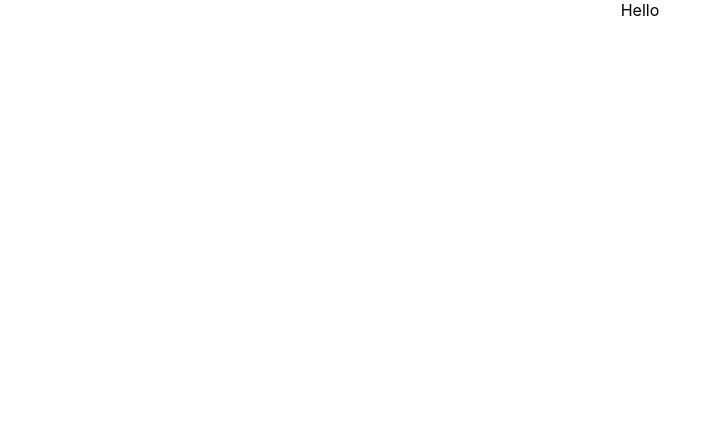
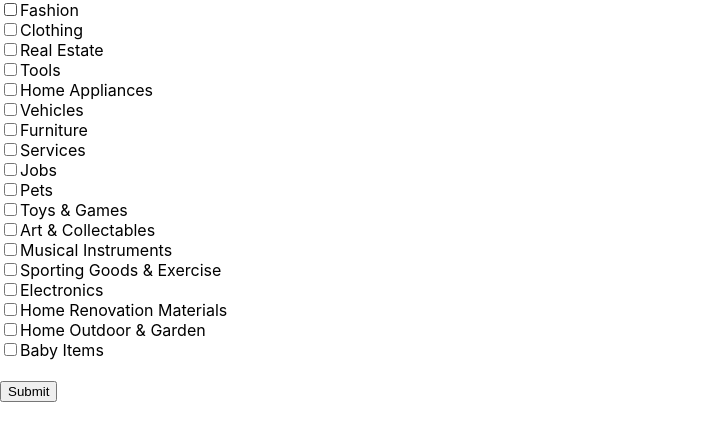
Before and after one commit to Nyakuma101/kijiji-kweens, a React (Create React App) app: page /surveypage in a window 1280 px wide. Shown: the top 440 px of the page, without its empty margins (0-722 px from the left). Built offline with nearby package versions, Linux system fonts and the light colour scheme.

Commit message:
added survey page and app.js routes

```diff
--- a/package.json
+++ b/package.json
@@ -8,7 +8,9 @@
     "@testing-library/user-event": "^13.5.0",
     "react": "^18.2.0",
     "react-dom": "^18.2.0",
+    "react-router-dom": "^6.22.0",
     "react-scripts": "5.0.1",
+    "sass": "^1.71.0",
     "web-vitals": "^2.1.4"
   },
   "scripts": {
--- a/src/App.css
+++ /dev/null
@@ -1,38 +0,0 @@
-.App {
-  text-align: center;
-}
-
-.App-logo {
-  height: 40vmin;
-  pointer-events: none;
-}
-
-@media (prefers-reduced-motion: no-preference) {
-  .App-logo {
-    animation: App-logo-spin infinite 20s linear;
-  }
-}
-
-.App-header {
-  background-color: #282c34;
-  min-height: 100vh;
-  display: flex;
-  flex-direction: column;
-  align-items: center;
-  justify-content: center;
-  font-size: calc(10px + 2vmin);
-  color: white;
-}
-
-.App-link {
-  color: #61dafb;
-}
-
-@keyframes App-logo-spin {
-  from {
-    transform: rotate(0deg);
-  }
-  to {
-    transform: rotate(360deg);
-  }
-}
--- a/src/App.js
+++ b/src/App.js
@@ -1,7 +1,15 @@
-import "./App.css";
+import "./App.scss";
+import { BrowserRouter, Routes, Route } from "react-router-dom";
+import SurveyPage from "./pages/SurveyPage/SurveyPage.js";
 
 function App() {
-  return <div className="App">Hello</div>;
+  return (
+    <BrowserRouter>
+      <Routes>
+        <Route path="/surveypage" element={<SurveyPage />} />
+      </Routes>
+    </BrowserRouter>
+  );
 }
 
 export default App;
--- /dev/null
+++ b/src/App.scss
@@ -0,0 +1,4 @@
+@use "./styles/colors" as *;
+@use "./styles/fonts" as *;
+@use "./styles/mixins" as *;
+@use "./styles/global.scss" as *;
--- a/src/pages/SurveyPage/SurveyPage.js
+++ b/src/pages/SurveyPage/SurveyPage.js
@@ -0,0 +1,216 @@
+import React, { useState } from "react";
+
+function CheckboxForm() {
+  // State to keep track of checkbox values
+  const [checkboxes, setCheckboxes] = useState({
+    checkbox1: false,
+    checkbox2: false,
+    checkbox3: false,
+  });
+
+  // Function to handle checkbox change
+  const handleCheckboxChange = (event) => {
+    const { name, checked } = event.target;
+    setCheckboxes({
+      ...checkboxes,
+      [name]: checked,
+    });
+  };
+
+  // Function to handle form submission
+  const handleSubmit = (event) => {
+    event.preventDefault();
+    // Do something with the checkbox values
+    console.log(checkboxes);
+  };
+
+  return (
+    <form onSubmit={handleSubmit}>
+      <div className="checkbox_wrapper">
+        <label>
+          <input
+            type="checkbox"
+            name="checkbox1"
+            checked={checkboxes.checkbox1}
+            onChange={handleCheckboxChange}
+          />
+          Fashion
+        </label>
+        <br />
+        <label>
+          <input
+            type="checkbox"
+            name="checkbox2"
+            checked={checkboxes.checkbox2}
+            onChange={handleCheckboxChange}
+          />
+          Clothing
+        </label>
+        <br />
+        <label>
+          <input
+            type="checkbox"
+            name="checkbox3"
+            checked={checkboxes.checkbox3}
+            onChange={handleCheckboxChange}
+          />
+          Real Estate
+        </label>
+        <br />
+        <label>
+          <input
+            type="checkbox"
+            name="checkbox1"
+            checked={checkboxes.checkbox4}
+            onChange={handleCheckboxChange}
+          />
+          Tools
+        </label>
+        <br />
+        <label>
+          <input
+            type="checkbox"
+            name="checkbox1"
+            checked={checkboxes.checkbox5}
+            onChange={handleCheckboxChange}
+          />
+          Home Appliances
+        </label>
+        <br />
+        <label>
+          <input
+            type="checkbox"
+            name="checkbox1"
+            checked={checkboxes.checkbox6}
+            onChange={handleCheckboxChange}
+          />
+          Vehicles
+        </label>
+        <br />
+        <label>
+          <input
+            type="checkbox"
+            name="checkbox1"
+            checked={checkboxes.checkbox7}
+            onChange={handleCheckboxChange}
+          />
+          Furniture
+        </label>
+        <br />
+        <label>
+          <input
+            type="checkbox"
+            name="checkbox1"
+            checked={checkboxes.checkbox7}
+            onChange={handleCheckboxChange}
+          />
+          Services
+        </label>
+        <br />
+        <label>
+          <input
+            type="checkbox"
+            name="checkbox1"
+            checked={checkboxes.checkbox9}
+            onChange={handleCheckboxChange}
+          />
+          Jobs
+        </label>
+        <br />
+        <label>
+          <input
+            type="checkbox"
+            name="checkbox1"
+            checked={checkboxes.checkbox10}
+            onChange={handleCheckboxChange}
+          />
+          Pets
+        </label>
+        <br />
+        <label>
+          <input
+            type="checkbox"
+            name="checkbox1"
+            checked={checkboxes.checkbox11}
+            onChange={handleCheckboxChange}
+          />
+          Toys & Games
+        </label>
+        <br />
+        <label>
+          <input
+            type="checkbox"
+            name="checkbox1"
+            checked={checkboxes.checkbox12}
+            onChange={handleCheckboxChange}
+          />
+          Art & Collectables
+        </label>
+        <br />
+        <label>
+          <input
+            type="checkbox"
+            name="checkbox1"
+            checked={checkboxes.checkbox13}
+            onChange={handleCheckboxChange}
+          />
+          Musical Instruments
+        </label>
+        <br />
+        <label>
+          <input
+            type="checkbox"
+            name="checkbox1"
+            checked={checkboxes.checkbox14}
+            onChange={handleCheckboxChange}
+          />
+          Sporting Goods & Exercise
+        </label>
+        <br />
+        <label>
+          <input
+            type="checkbox"
+            name="checkbox1"
+            checked={checkboxes.checkbox15}
+            onChange={handleCheckboxChange}
+          />
+          Electronics
+        </label>
+        <br />
+        <label>
+          <input
+            type="checkbox"
+            name="checkbox1"
+            checked={checkboxes.checkbox16}
+            onChange={handleCheckboxChange}
+          />
+          Home Renovation Materials
+        </label>
+        <br />
+        <label>
+          <input
+            type="checkbox"
+            name="checkbox1"
+            checked={checkboxes.checkbox17}
+            onChange={handleCheckboxChange}
+          />
+          Home Outdoor & Garden
+        </label>
+        <br />
+        <label>
+          <input
+            type="checkbox"
+            name="checkbox1"
+            checked={checkboxes.checkbox18}
+            onChange={handleCheckboxChange}
+          />
+          Baby Items
+        </label>
+      </div>
+      <br />
+      <button type="submit">Submit</button>
+    </form>
+  );
+}
+
+export default CheckboxForm;
--- a/src/pages/SurveyPage/SurveyPage.scss
+++ b/src/pages/SurveyPage/SurveyPage.scss
@@ -0,0 +1,4 @@
+@use "../../styles/colors" as *;
+@use "../../styles/fonts" as *;
+@use "../../styles/mixins" as *;
+@use "../../styles/global.scss" as *;
--- /dev/null
+++ b/src/styles/_mixins.scss
@@ -0,0 +1,11 @@
+@mixin tablet {
+  @media only screen and (min-width: 768px) {
+    @content;
+  }
+}
+
+@mixin desktop {
+  @media only screen and (min-width: 1280px) {
+    @content;
+  }
+}
--- /dev/null
+++ b/src/styles/global.scss
@@ -0,0 +1,5 @@
+*,
+*::before,
+*::after {
+  box-sizing: border-box;
+}
```
Also changed, not shown: src/styles/_fonts.scss (added, +13 -0 lines), src/styles/_colors.scss (added), 1 other file (tests, documents, lock files or other folders).
